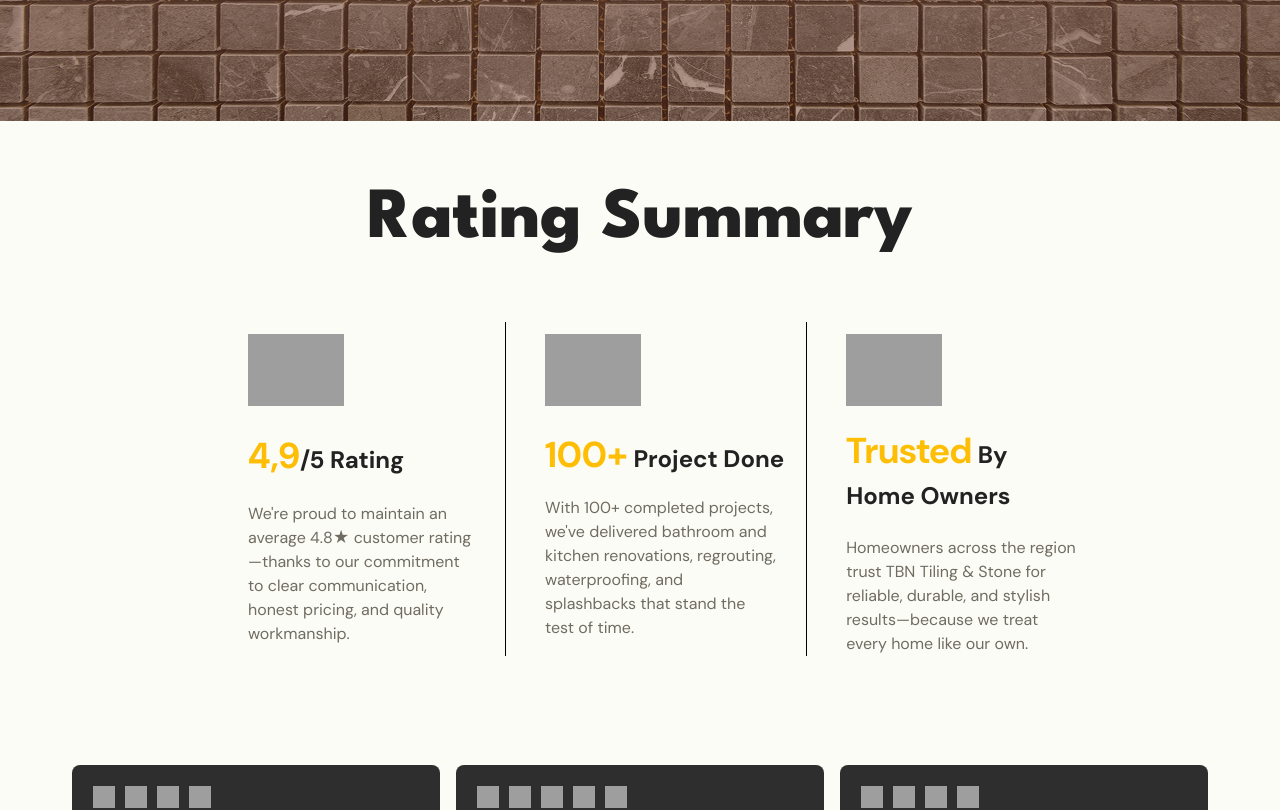
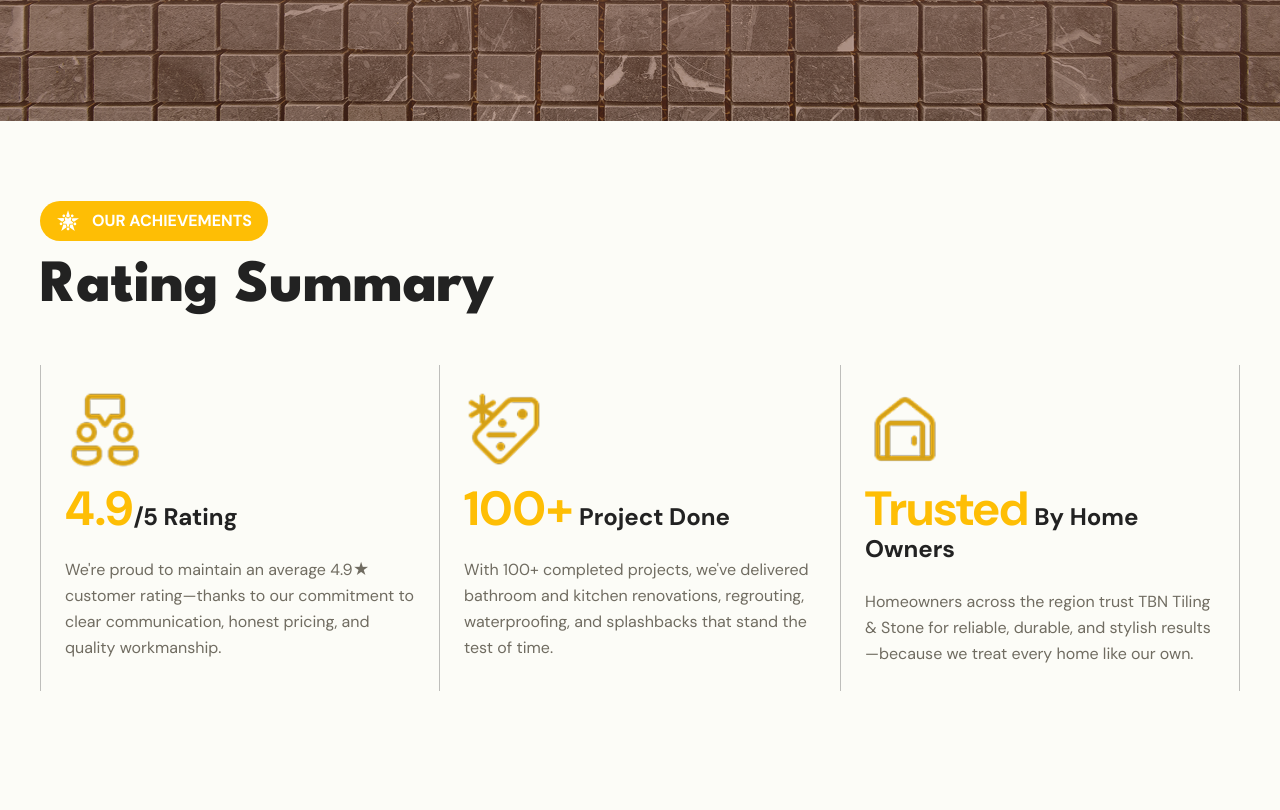
Before and after one commit to mygads/tbn-company-profile, a Next.js app: page /review in a window 1280 px wide. Shown: the part 620-1430 px from the top of the page. Built offline with nearby package versions, Linux system fonts and the light colour scheme.

Commit message:
Refactor RatingSummary component for improved structure and readability; replace static images with dynamic imports and enhance layout

```diff
--- a/src/components/RatingSummary.tsx
+++ b/src/components/RatingSummary.tsx
@@ -1,99 +1,89 @@
 'use client';
 
-const imgStar = "http://localhost:3845/assets/45e130885b521ba42bfbe6a04093c9367313d8df.png";
-const imgAccuracy = "http://localhost:3845/assets/b77819c9b4771d95c4ae04d083134e892f6dbb45.png";
-const imgTrust = "http://localhost:3845/assets/4ad85424f2e87d42f4b3f162c5d2aefb3e9b2618.png";
+import { GiJusticeStar } from "react-icons/gi";
+import Image from "next/image";
 
 export default function RatingSummary() {
+  const ratings = [
+    {
+      icon: "/images/whychooseus1.png",
+      value: "4.9",
+      unit: "/5 Rating",
+      title: "Customer Rating",
+      description: "We're proud to maintain an average 4.9★ customer rating—thanks to our commitment to clear communication, honest pricing, and quality workmanship."
+    },
+    {
+      icon: "/images/whychooseus2.png",
+      value: "100+",
+      unit: " Project Done",
+      title: "Projects Completed",
+      description: "With 100+ completed projects, we've delivered bathroom and kitchen renovations, regrouting, waterproofing, and splashbacks that stand the test of time."
+    },
+    {
+      icon: "/images/whychooseus3.png",
+      value: "Trusted",
+      unit: " By Home Owners",
+      title: "Trusted Service",
+      description: "Homeowners across the region trust TBN Tiling & Stone for reliable, durable, and stylish results—because we treat every home like our own."
+    }
+  ];
+
   return (
-    <div className="w-full max-w-[868px] mx-auto px-4 py-[45px]">
+    <section className="py-12 md:py-20 bg-[#fcfcf7]">
+      <div className="container mx-auto px-10">
+        <div className="mb-8 md:mb-12 text-center md:text-left">
+          {/* Badge */}
+          <div className="bg-[#febe05] inline-flex items-center gap-2 md:gap-3 px-3 md:px-4 py-2 mb-4 rounded-full justify-center md:justify-start">
+            <GiJusticeStar className="w-4 h-4 md:w-6 md:h-6 text-white" />
+            <span className="text-white font-bold text-sm md:text-base">OUR ACHIEVEMENTS</span>
+          </div>
+
           {/* Main Heading */}
-      <div className="text-center mb-12">
-        <h2 className="text-[72px] font-extrabold text-[#222222] leading-normal font-league-spartan">
+          <h2 className="text-3xl md:text-4xl lg:text-5xl xl:text-6xl font-extrabold text-[#222222] font-league-spartan mb-4">
             Rating Summary
           </h2>
         </div>
 
-      {/* Three Stats Cards */}
-      <div className="flex flex-col lg:flex-row gap-[17px] items-stretch">
-        {/* 4.9/5 Rating Card */}
-        <div className="flex-1 min-h-[293px] border-r border-black px-[26px] py-0">
-          <div className="flex flex-col gap-[11px] h-full">
-            {/* Star Icon */}
+        {/* Rating Cards */}
+        <div className="grid grid-cols-1 sm:grid-cols-2 lg:grid-cols-3 gap-6 md:gap-8 lg:gap-0">
+          {ratings.map((rating, index) => (
             <div
-              className="w-24 h-24 bg-center bg-contain bg-no-repeat shrink-0"
-              style={{ backgroundImage: `url('${imgStar}')` }}
+              key={index}
+              className={`flex flex-col gap-4 px-4 lg:px-6 py-6 border-b sm:border-b-0 ${
+                index === 0
+                  ? 'lg:border-x'
+                  : index === 1
+                  ? ''
+                  : 'lg:border-x'
+              } border-[#2e2e2e]/30 hover:bg-white/50 transition-colors duration-300`}
+            >
+              {/* Icon */}
+              <div className="w-12 h-12 md:w-16 md:h-16 lg:w-20 lg:h-20 flex items-center justify-center flex-shrink-0">
+                <Image
+                  src={rating.icon}
+                  alt={rating.title}
+                  width={80}
+                  height={80}
+                  className="w-full h-full object-contain"
                 />
+              </div>
 
-            {/* Rating Text */}
+              {/* Value */}
               <div className="mb-2">
-              <p className="font-bold leading-normal">
-                <span className="text-[#febe05] text-[36px]">4,9</span>
-                <span className="text-[#222222] text-[24px]">/5 Rating</span>
+                <p className="font-bold leading-tight">
+                  <span className="text-[#febe05] text-3xl md:text-4xl lg:text-5xl">{rating.value}</span>
+                  <span className="text-[#222222] text-xl md:text-2xl">{rating.unit}</span>
                 </p>
               </div>
 
               {/* Description */}
-            <div className="w-[231px]">
-              <p className="text-[#706c61] text-[16px] leading-normal font-normal">
-                We're proud to maintain an average 4.8★ customer rating—thanks to our commitment to clear communication, honest pricing, and quality workmanship.
+              <p className="text-[#706c61] text-sm md:text-base leading-relaxed">
+                {rating.description}
               </p>
             </div>
+          ))}
         </div>
       </div>
-
-        {/* 100+ Project Done Card */}
-        <div className="flex-1 min-h-[293px] border-r border-black px-[22px] py-0">
-          <div className="flex flex-col gap-[10px] h-full">
-            {/* Accuracy Icon */}
-            <div
-              className="w-24 h-24 bg-center bg-contain bg-no-repeat shrink-0"
-              style={{ backgroundImage: `url('${imgAccuracy}')` }}
-            />
-
-            {/* Project Text */}
-            <div className="mb-1">
-              <p className="font-bold leading-normal whitespace-nowrap">
-                <span className="text-[#febe05] text-[36px]">100+</span>
-                <span className="text-[#222222] text-[24px]"> Project Done</span>
-              </p>
-            </div>
-
-            {/* Description */}
-            <div className="w-[231px]">
-              <p className="text-[#706c61] text-[16px] leading-normal font-normal">
-                With 100+ completed projects, we've delivered bathroom and kitchen renovations, regrouting, waterproofing, and splashbacks that stand the test of time.
-              </p>
-            </div>
-          </div>
-        </div>
-
-        {/* Trusted By Home Owners Card */}
-        <div className="flex-1 min-h-[293px] px-[22px] py-0">
-          <div className="flex flex-col gap-[6px] h-full">
-            {/* Trust Icon */}
-            <div
-              className="w-24 h-24 bg-center bg-contain bg-no-repeat shrink-0"
-              style={{ backgroundImage: `url('${imgTrust}')` }}
-            />
-
-            {/* Trusted Text */}
-            <div className="mb-4">
-              <p className="font-bold leading-normal">
-                <span className="text-[#febe05] text-[36px]">Trusted</span>
-                <span className="text-[#222222] text-[24px]"> By Home Owners</span>
-              </p>
-            </div>
-
-            {/* Description */}
-            <div className="w-[231px]">
-              <p className="text-[#706c61] text-[16px] leading-normal font-normal">
-                Homeowners across the region trust TBN Tiling & Stone for reliable, durable, and stylish results—because we treat every home like our own.
-              </p>
-            </div>
-          </div>
-        </div>
-      </div>
-    </div>
+    </section>
   );
 }
```
Lines whose indentation alone changed are shown as unchanged.
